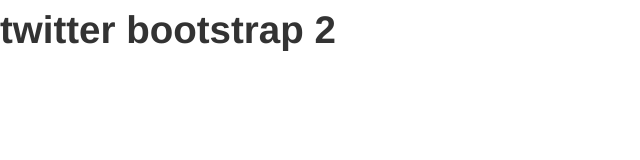
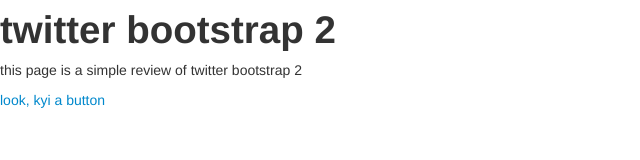
Before and after one commit to ArainaBrown/bootstrap2, a plain HTML site: page index.html in a window 1280 px wide. Shown: the whole page, without its empty margins (0-640 px from the left). Drawn offline with Linux system fonts and the light colour scheme.

```diff
--- a/index.html
+++ b/index.html
@@ -13,7 +13,8 @@
  <body>
 
  <h1>twitter bootstrap 2</h1>
-
+ <p>this page is a simple review of twitter bootstrap 2</p>
+ <p><a class=btn-large"> look, kyi a button </a></p>
  </body>
 
 </html>
```
